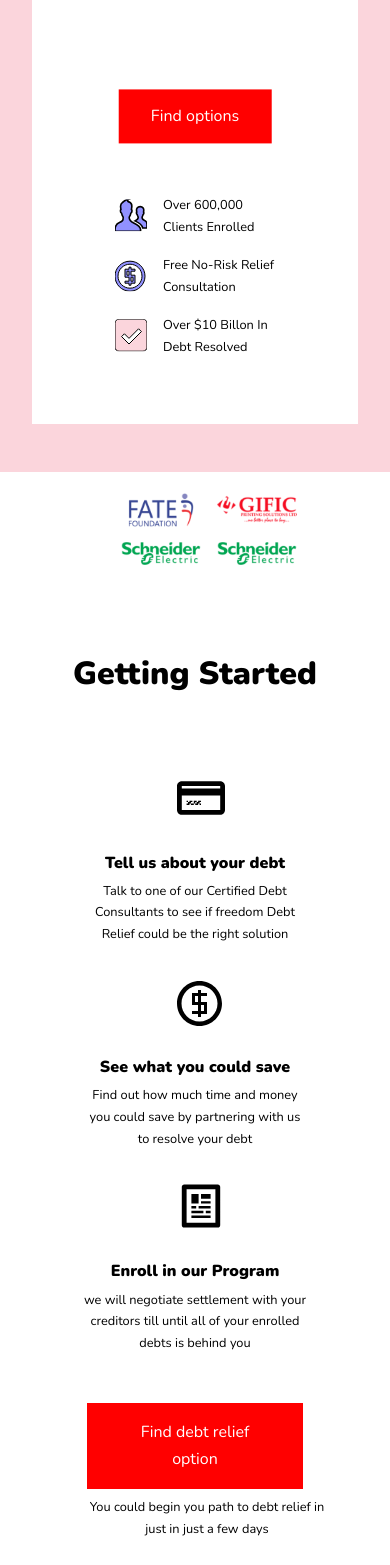
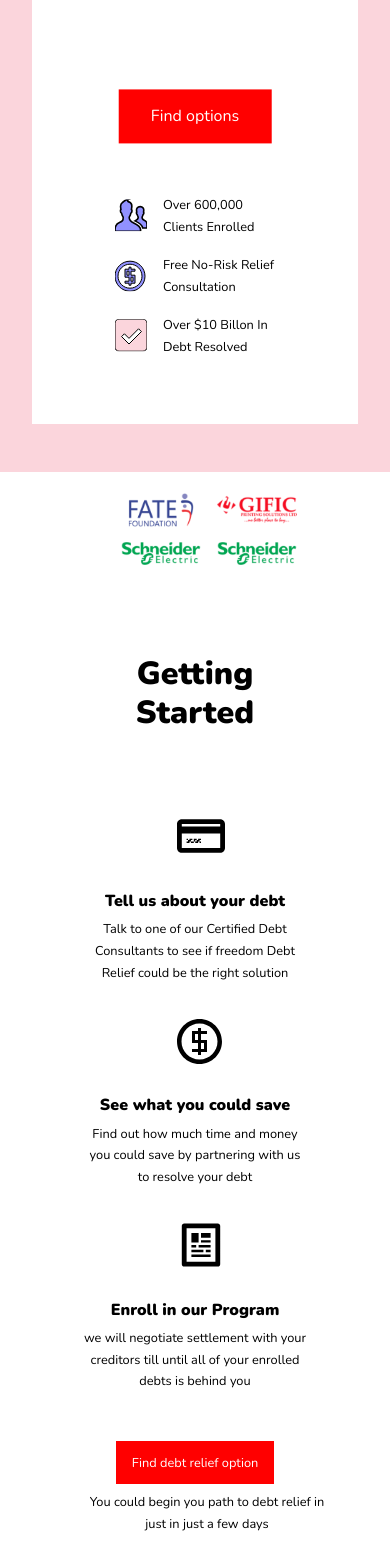
Before and after one commit to haywhy2019/thedebt, a React (Create React App) app: page / in a window 390 px wide. Shown: the part 432-1997 px from the top of the page. Built offline with nearby package versions, Linux system fonts and the light colour scheme.

Commit message:
mobile responsiveness edjusted

```diff
--- a/src/styles/base/_typography.scss
+++ b/src/styles/base/_typography.scss
@@ -12,6 +12,9 @@ body {
     text-align: center;
     @media (max-width: 768px){
         font-size: 2rem;
+        width: 15rem;
+        margin: 0 auto;
+
     }
 
 
@@ -95,6 +98,9 @@ body {
 .buttontext{
     color: white;
     font-size: 1rem;
+    @media (max-width: 768px){
+     font-size: .8rem;
+       }
 }
 
 .text-width{
--- a/src/styles/base/_utilities.scss
+++ b/src/styles/base/_utilities.scss
@@ -24,6 +24,9 @@
         background-color: red;
         font-size: 1rem;
         padding: 1rem 2rem;
+        @media (max-width: 768px){
+            padding: .5rem 1rem;
+           }
 
 }
 
--- a/src/styles/pages/_home.scss
+++ b/src/styles/pages/_home.scss
@@ -173,6 +173,10 @@
   width: 4rem;
   height: 4rem;
   margin-left: 9rem;
+  @media(max-width: 768px){
+    margin-left: 8rem;
+    margin-bottom: 1rem;
+  }
 }
 
 .rightborder {
```
